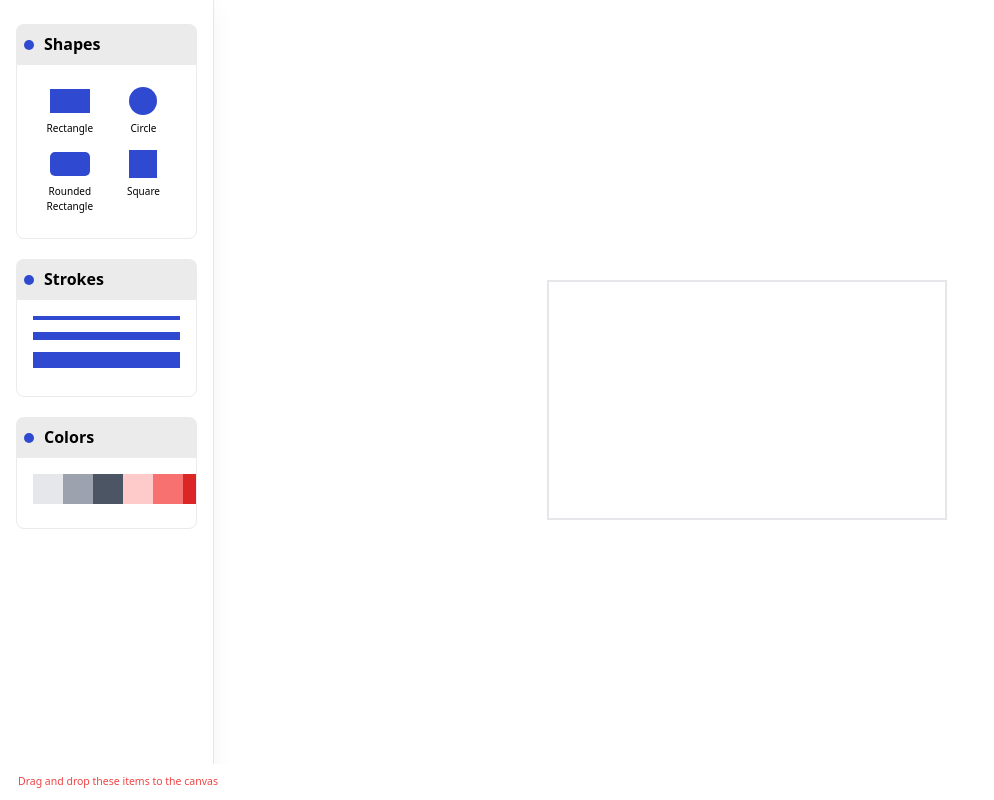
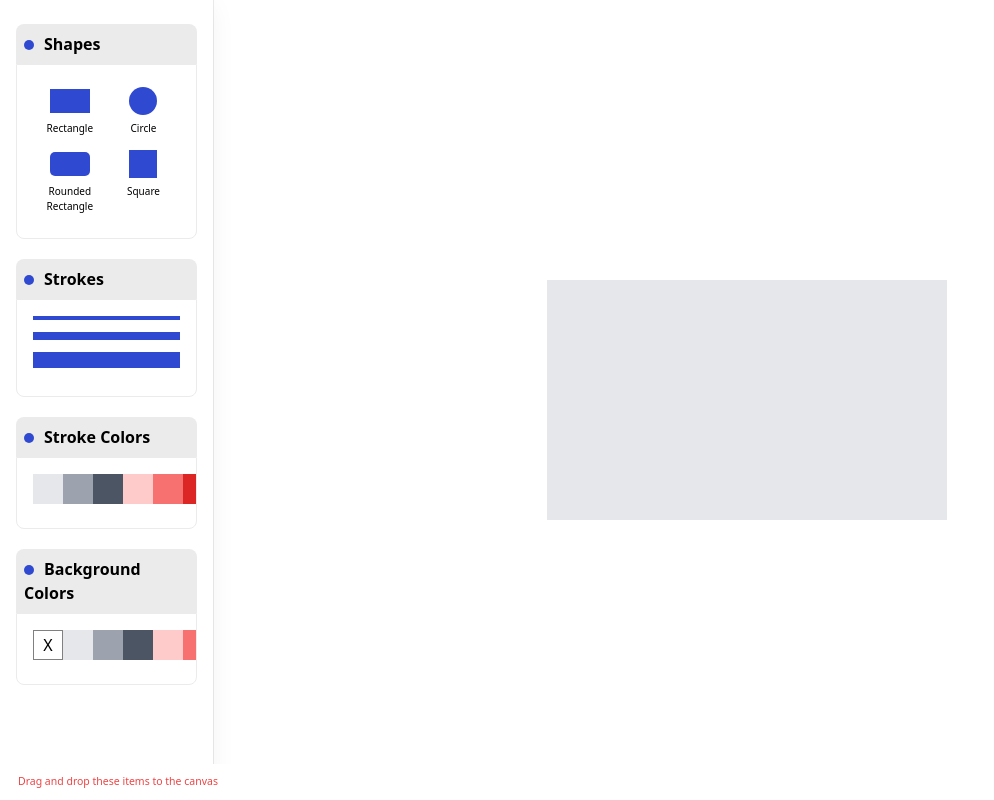
Before and after one commit to harshittpandey/drag-timer, a website with bundled scripts: page index.html in a window 1280 px wide. Shown: the whole page, without its empty margins (0-994 px from the left). Built offline with nearby package versions, Linux system fonts and the light colour scheme.

Commit message:
added bg-color palette

```diff
--- a/css/index.css
+++ b/css/index.css
@@ -140,22 +140,36 @@
 
 /* color palette */
 
-#color-palette {
+#color-palette, #bgcolor-palette {
   overflow-x: scroll;
 }
-#color-palette .items-container {
+#color-palette .items-container,
+#bgcolor-palette .items-container {
   display: flex;
   flex-wrap: nowrap;
   overflow-x: scroll;
   /* width: fit-content; */
 }
 
-#color-palette .color {
+#color-palette .color,
+#bgcolor-palette .color {
   width: 30px;
   height: 30px;
   margin-bottom: 0 !important;
 }
 
+#bg-transparent {
+  display: flex;
+  align-items: center;
+  justify-content: center;
+  border: 1px solid gray;
+  font-family: unset;
+}
+
+#bg-transparent:before {
+  content: "X";
+}
+
 .selector {
   cursor: pointer;
 }
--- a/src/canvas/canvas.ts
+++ b/src/canvas/canvas.ts
@@ -1,4 +1,4 @@
-import { Shape, Stroke } from "../palette/paletteTypes.js"
+import { Shape, Stroke, Color } from "../palette/paletteTypes.js"
 import { STROKE_ENUM } from "../palette/shared.js"
 import { autobind } from "../shared/decorators.js"
 import { DragTarget } from "../shared/dragDrop.js"
@@ -6,22 +6,32 @@ import { createHtmlElement } from "../shared/utils.js"
 import { ShapeItemsObj } from "../palette/items/Shape.js"
 import { defaultConfig } from "../palette/items/default.js"
 
+type RESPONSE_TYPE = {
+  shape: Shape,
+  stroke: Stroke,
+  color: Color,
+  bgColor: Color
+}
 class Canvas implements DragTarget {
   hostElement: HTMLDivElement
   element: HTMLDivElement
   shape: Shape
   stroke: Stroke
+  color: Color
+  bgColor: Color
   key?: string
 
   constructor (
     hostElement: HTMLDivElement,
-    config: { shape: Shape, stroke: Stroke },
+    config: RESPONSE_TYPE,
     key?: string
   ) {
     this.hostElement = hostElement
     this.key = key
     this.shape = config.shape
     this.stroke = config.stroke
+    this.color = config.color
+    this.bgColor = config.bgColor
 
     this.element = this.renderCanvas()
     this.configure()
@@ -66,9 +76,14 @@ class Canvas implements DragTarget {
         break;
       }
     }
-    const color: string = this.stroke.color || 'white'
+    const color: string = this.color.name ? `border-${this.color.name}` : 'white'
     strokeClasses.push(color)
     element.classList.add(...strokeClasses)
+  }
+
+  private setBackground (element: HTMLElement): void {
+    const bgColor = (this.bgColor && !!this.bgColor.name) ? `bg-${this.bgColor.name}` : 'bg-transparent'
+    element.classList.add(bgColor)
   }
 
   private renderCanvas (): HTMLDivElement {
@@ -80,7 +95,10 @@ class Canvas implements DragTarget {
     this.hostElement.append(diagram)
     // stroke styles
     this.setStroke(element)
-    // strok styles:end
+    // stroke styles:end
+    // color
+    this.setBackground(element)
+    // color : end
     return diagram
   }
 
@@ -95,13 +113,17 @@ class Canvas implements DragTarget {
   @autobind
   dropHandler(event: DragEvent) {
     const jsonStr = event.dataTransfer!.getData('text/plain')
-    const obj: { shape: Shape, stroke: Stroke } = JSON.parse(jsonStr)
+    const obj: RESPONSE_TYPE = JSON.parse(jsonStr)
     if (obj.hasOwnProperty('shape')) {
       const {key} = obj.shape
       // todo: create a projectState class and save everything there
       this.shape = ShapeItemsObj[key] || {}
     } else if (obj.hasOwnProperty('stroke')) {
       this.stroke = obj.stroke
+    } else if (obj.hasOwnProperty('color')) {
+      this.color = obj.color
+    } else if (obj.hasOwnProperty('bgColor')) {
+      this.bgColor = obj.bgColor
     }
     this.renderCanvas()
     this.element = this.renderCanvas()
--- a/src/index.ts
+++ b/src/index.ts
@@ -6,7 +6,7 @@ import {Stroke} from "./palette/types/Stroke.js"
 import {Color} from "./palette/types/Color.js"
 import { ShapesItemsList } from "./palette/items/Shape.js"
 import { StrokesItemsList } from "./palette/items/Stroke.js"
-import { ColorsItemsList } from "./palette/items/Color.js"
+import { ColorsItemsList, TransparentColor } from "./palette/items/Color.js"
 
 import { ProjectState } from "./state/ProjectState.js"
 
@@ -25,11 +25,17 @@ function init() {
   const strokePalette = new Palette(paletteContainer, "stroke-palette", "Strokes", PALETTE_TYPE.Stroke)
   strokePalette.renderItems(strokes.map(s => ({ ...s, paletteType: PALETTE_TYPE.Stroke }) ))
   /*
-    color palette
+    stroke color palette
   */
   const colors: Color[] = ColorsItemsList
-  const colorPalette = new Palette(paletteContainer, "color-palette", "Colors", PALETTE_TYPE.Color)
+  const colorPalette = new Palette(paletteContainer, "color-palette", "Stroke Colors", PALETTE_TYPE.Color)
   colorPalette.renderItems(colors.map(c => ({ ...c, paletteType: PALETTE_TYPE.Color }) ))
+  /*
+    background color palette
+  */
+  const backgroundColors: Color[] = [TransparentColor, ...ColorsItemsList]
+  const bgColorPalette = new Palette(paletteContainer, "bgcolor-palette", "Background Colors", PALETTE_TYPE.BgColor)
+  bgColorPalette.renderItems(backgroundColors.map(c => ({ ...c, paletteType: PALETTE_TYPE.BgColor }) ))
   /*
     canvas
   */
--- a/src/palette/items/Color.ts
+++ b/src/palette/items/Color.ts
@@ -10,6 +10,10 @@ const colors = [
   'pink-200', 'pink-400', 'pink-600',
 ]
 
+const TransparentColor: Color = {
+  name: 'transparent'
+}
+
 const ColorsItemsList: Color[] = [
   ...colors.map(c => ({ name: c }))
 ]
@@ -19,4 +23,4 @@ const ColorsItemsObj = colors.reduce((obj, c) => {
   return obj
 }, {})
 
-export { ColorsItemsList, ColorsItemsObj }
+export { ColorsItemsList, ColorsItemsObj, TransparentColor }
--- a/src/palette/items/default.ts
+++ b/src/palette/items/default.ts
@@ -1,9 +1,12 @@
 import { ShapesItemsList } from "./Shape.js"
 import { StrokesItemsList } from "./Stroke.js"
+import { ColorsItemsList, TransparentColor } from "./Color.js"
 
 const defaultConfig = {
   shape: ShapesItemsList[0],
-  stroke: StrokesItemsList[0]
+  stroke: StrokesItemsList[0],
+  color: ColorsItemsList[0],
+  bgColor: ColorsItemsList[0]
 }
 
 export { defaultConfig }
--- a/src/palette/paletteTypes.ts
+++ b/src/palette/paletteTypes.ts
@@ -8,7 +8,8 @@ type DEFINED_TYPES = Shape | Stroke | Color
 type BUILDER_OBJECTS_TYPE = {
   [PALETTE_TYPE.Shape]: Shape,
   [PALETTE_TYPE.Stroke]: Stroke,
-  [PALETTE_TYPE.Color]: Color
+  [PALETTE_TYPE.Color]: Color,
+  [PALETTE_TYPE.BgColor]: Color
   // Shape: Shape,
   // Stroke: Stroke,
   // Color: Color
--- a/src/palette/shared.ts
+++ b/src/palette/shared.ts
@@ -3,7 +3,7 @@ import { createHtmlElement } from "../shared/utils.js"
 
 enum SHAPE_ENUM { Rectangle, Circle, RoundedRectangle, Square }
 enum STROKE_ENUM { Thin, Medium, Dark, Custom}
-enum PALETTE_TYPE { Shape, Stroke, Color }
+enum PALETTE_TYPE { Shape, Stroke, Color, BgColor }
 
 // type PaletteType = { Shape: PALETTE_TYPE.Shape }
 
--- a/src/palette/types/Color.ts
+++ b/src/palette/types/Color.ts
@@ -1,18 +1,22 @@
 import { PALETTE_TYPE, Draggable, createHtmlElement } from "../shared.js"
 import {autobind} from "../../shared/decorators.js"
 
+type ALLOWED_COLORS_TYPES = PALETTE_TYPE.Color | PALETTE_TYPE.BgColor
+
 interface Color {
-  paletteType?: PALETTE_TYPE.Color,
+  paletteType?: ALLOWED_COLORS_TYPES,
   name: string
 }
 
+
 class ColorBuilder implements Color, Draggable {
-  paletteType: PALETTE_TYPE.Color = PALETTE_TYPE.Color
+  paletteType: ALLOWED_COLORS_TYPES
   name: string
   element: HTMLElement
 
-  constructor(name: string) {
+  constructor(name: string, paletteType: ALLOWED_COLORS_TYPES) {
     this.name = name
+    this.paletteType = paletteType
 
     this.element = this.renderColor()
     this.configure()
@@ -27,7 +31,8 @@ class ColorBuilder implements Color, Draggable {
   // }
 
   private renderColor ():HTMLElement {
-    return createHtmlElement('div', `color-${this.name}`, ['color', `bg-${this.name}`, 'selector'])
+    const className = this.paletteType === PALETTE_TYPE.Color ? 'color' : 'bg'
+    return createHtmlElement('div', `${className}-${this.name}`, ['color', `bg-${this.name}`, 'selector'])
   }
 
   htmlBuilder (): HTMLElement {
@@ -46,10 +51,11 @@ class ColorBuilder implements Color, Draggable {
   // drag methods
   @autobind
   dragStartHandler(event: DragEvent) {
-    console.log('dragStart from color')
+    const dragType = this.paletteType === PALETTE_TYPE.Color ? 'color' : 'bgColor'
+    console.log('dragStart from ', dragType)
     event.dataTransfer!.setData('text/plain',
       JSON.stringify({
-        color: {
+        [dragType]: {
           name: this.name
         }
       })
--- a/src/palette/types/PaletteBuilder.ts
+++ b/src/palette/types/PaletteBuilder.ts
@@ -30,17 +30,18 @@ class PaletteBuilder<T extends PALETTE_TYPE, U extends DEFINED_TYPES> {
       this.paletteInstance = createdStroke
     } else if (paletteType === PALETTE_TYPE.Color) {
       const color = builderObject as Color
-      const createdColor = new ColorBuilder(color.name)
+      const createdColor = new ColorBuilder(color.name, PALETTE_TYPE.Color)
       this.paletteInstance = createdColor
-      // const el = this.createHtmlElement('div', '', [])
-      // el.append(createdColor.htmlBuilder())
-      // container.append(el)
+    } else if (paletteType === PALETTE_TYPE.BgColor) {
+      const bgColor = builderObject as Color
+      const createdBgColor = new ColorBuilder(bgColor.name, PALETTE_TYPE.BgColor)
+      this.paletteInstance = createdBgColor
     }
   }
 
   htmlBuilder (): HTMLElement {
     if (this.paletteInstance) {
-      if (this.paletteType === PALETTE_TYPE.Color) {
+      if (this.paletteType === PALETTE_TYPE.Color || this.paletteType === PALETTE_TYPE.BgColor) {
         const el = createHtmlElement('div', '', [])
         el.append(this.paletteInstance.htmlBuilder())
         return el
```
Also changed, not shown: dist/canvas/canvas.js, dist/index.js, dist/palette/items/Color.js, dist/palette/items/default.js, dist/palette/shared.js, dist/palette/types/Color.js, dist/palette/types/PaletteBuilder.js.
